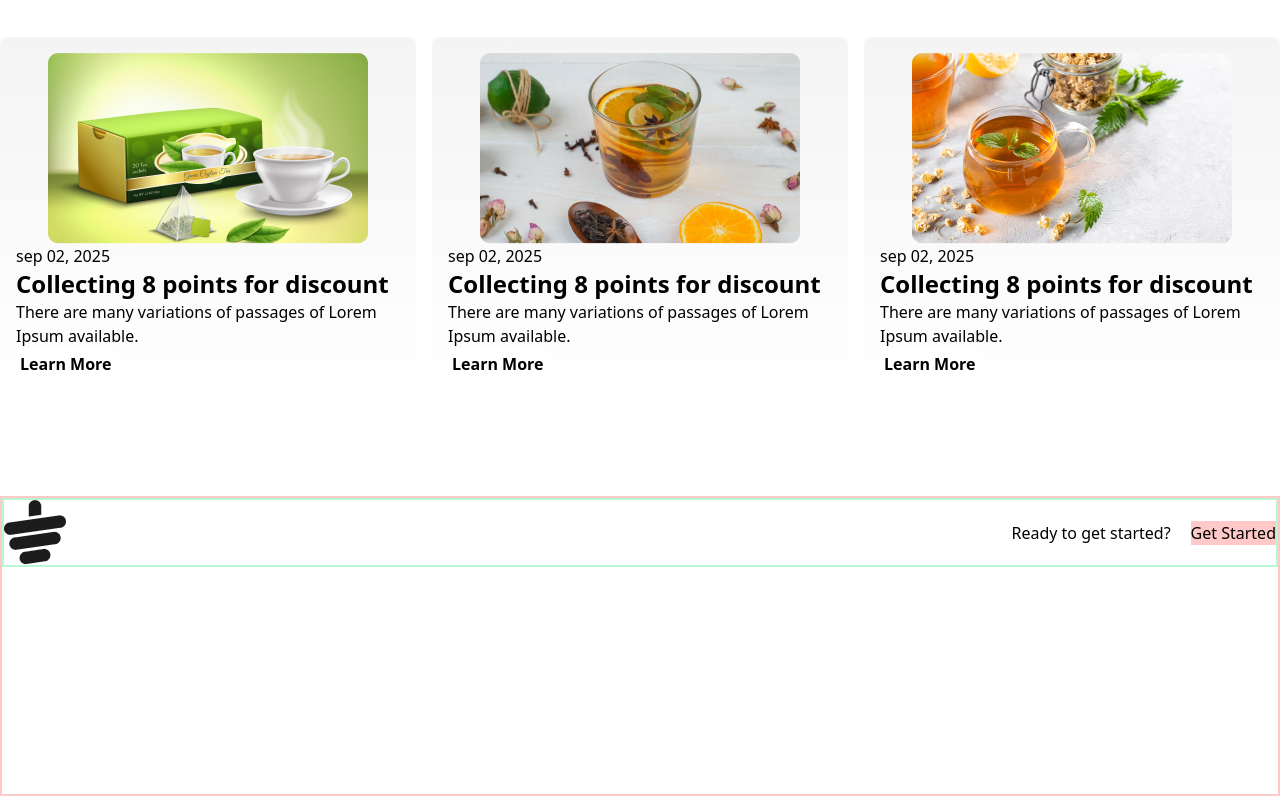
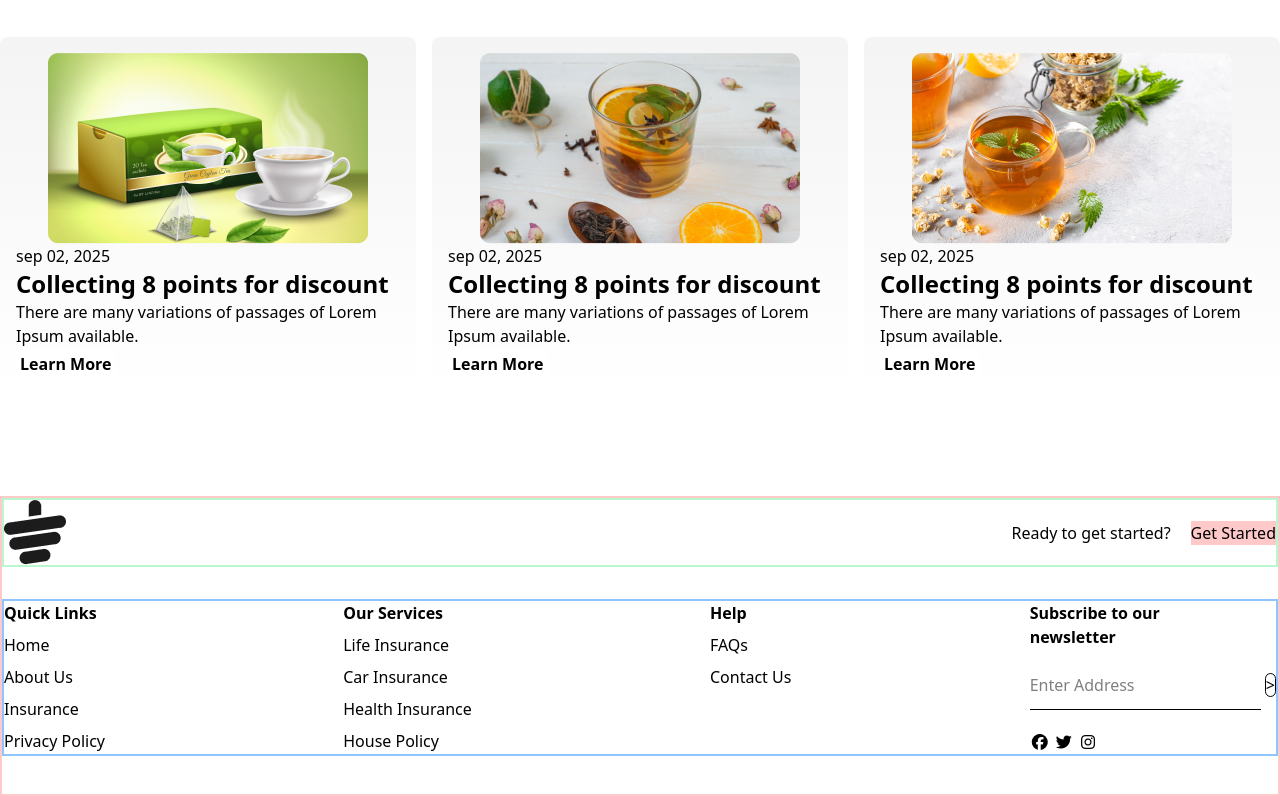
Before and after one commit to Moon-110/tea-house, a plain HTML site: page index.html in a window 1280 px wide. Shown: the part 2490-3286 px from the top of the page. Drawn offline with nearby package versions, Linux system fonts and the light colour scheme.

Commit message:
footer section middle part

```diff
--- a/index.html
+++ b/index.html
@@ -263,6 +263,43 @@
           </div>
         </div>
 
+        <div class="border-2 border-blue-300 flex justify-between mt-8">
+          <div>
+            <h4 class="font-semibold text-lg-end">Quick Links</h4>
+            <p class="mt-2">Home</p>
+            <p class="mt-2">About Us</p>
+            <p class="mt-2">Insurance</p>
+            <p class="mt-2">Privacy Policy</p>
+          </div>
+
+          <div>
+            <h4 class="font-semibold text-lg-end">Our Services</h4>
+            <p class="mt-2">Life Insurance</p>
+            <p class="mt-2">Car Insurance</p>
+            <p class="mt-2">Health Insurance</p>
+            <p class="mt-2">House Policy</p>
+          </div>
+
+          <div>
+            <h4 class="font-semibold text-lg-end">Help</h4>
+            <p class="mt-2">FAQs</p>
+            <p class="mt-2">Contact Us</p>
+          </div>
+
+          <div>
+            <h3 class="font-semibold text-lg-end">Subscribe to our <br>newsletter</h3>
+            <input type="text" placeholder="Enter Address" class="border-b-1 outline-none pb-3 mt-6">
+            <button><span class="border-1 h-[30px] w-[30px] rounded-full">
+              >
+            </span></button>
+            <div class="mt-5">
+              <i class="fa-brands fa-facebook"></i>
+              <i class="fa-brands fa-twitter"></i>
+              <i class="fa-brands fa-instagram"></i>
+            </div>
+          </div>
+        </div>
+
       </section>
     </footer>
   </body>
```
